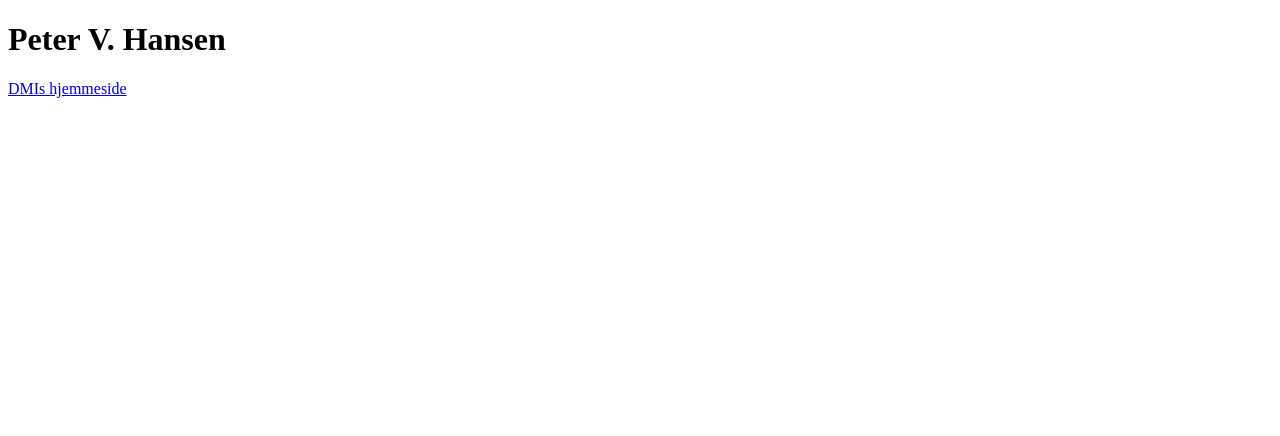
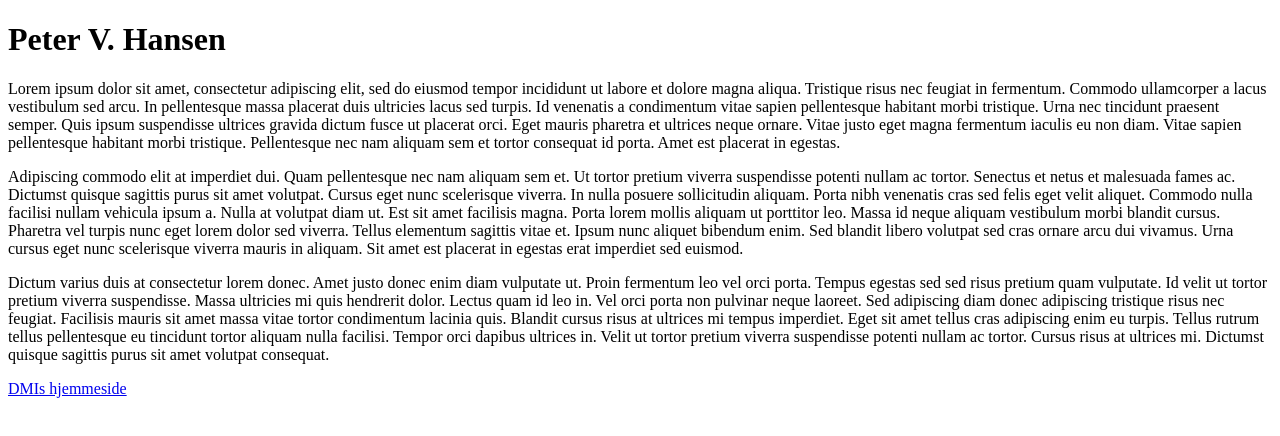
Before and after one commit to petervilshansen/petervilshansen.github.io, a plain HTML site: page index.html in a window 1280 px wide. Drawn offline with Linux system fonts and the light colour scheme.

Commit message:
Update index.html

```diff
--- a/index.html
+++ b/index.html
@@ -7,6 +7,9 @@
 
 <body>
 <h1>Peter V. Hansen</h1>
+  <p>Lorem ipsum dolor sit amet, consectetur adipiscing elit, sed do eiusmod tempor incididunt ut labore et dolore magna aliqua. Tristique risus nec feugiat in fermentum. Commodo ullamcorper a lacus vestibulum sed arcu. In pellentesque massa placerat duis ultricies lacus sed turpis. Id venenatis a condimentum vitae sapien pellentesque habitant morbi tristique. Urna nec tincidunt praesent semper. Quis ipsum suspendisse ultrices gravida dictum fusce ut placerat orci. Eget mauris pharetra et ultrices neque ornare. Vitae justo eget magna fermentum iaculis eu non diam. Vitae sapien pellentesque habitant morbi tristique. Pellentesque nec nam aliquam sem et tortor consequat id porta. Amet est placerat in egestas.</p>
+  <p>Adipiscing commodo elit at imperdiet dui. Quam pellentesque nec nam aliquam sem et. Ut tortor pretium viverra suspendisse potenti nullam ac tortor. Senectus et netus et malesuada fames ac. Dictumst quisque sagittis purus sit amet volutpat. Cursus eget nunc scelerisque viverra. In nulla posuere sollicitudin aliquam. Porta nibh venenatis cras sed felis eget velit aliquet. Commodo nulla facilisi nullam vehicula ipsum a. Nulla at volutpat diam ut. Est sit amet facilisis magna. Porta lorem mollis aliquam ut porttitor leo. Massa id neque aliquam vestibulum morbi blandit cursus. Pharetra vel turpis nunc eget lorem dolor sed viverra. Tellus elementum sagittis vitae et. Ipsum nunc aliquet bibendum enim. Sed blandit libero volutpat sed cras ornare arcu dui vivamus. Urna cursus eget nunc scelerisque viverra mauris in aliquam. Sit amet est placerat in egestas erat imperdiet sed euismod.</p>
+  <p>Dictum varius duis at consectetur lorem donec. Amet justo donec enim diam vulputate ut. Proin fermentum leo vel orci porta. Tempus egestas sed sed risus pretium quam vulputate. Id velit ut tortor pretium viverra suspendisse. Massa ultricies mi quis hendrerit dolor. Lectus quam id leo in. Vel orci porta non pulvinar neque laoreet. Sed adipiscing diam donec adipiscing tristique risus nec feugiat. Facilisis mauris sit amet massa vitae tortor condimentum lacinia quis. Blandit cursus risus at ultrices mi tempus imperdiet. Eget sit amet tellus cras adipiscing enim eu turpis. Tellus rutrum tellus pellentesque eu tincidunt tortor aliquam nulla facilisi. Tempor orci dapibus ultrices in. Velit ut tortor pretium viverra suspendisse potenti nullam ac tortor. Cursus risus at ultrices mi. Dictumst quisque sagittis purus sit amet volutpat consequat.</p>
 <p><a href="https://www.dmi.dk">DMIs hjemmeside</a></p>
 </body>
 </html>
```
